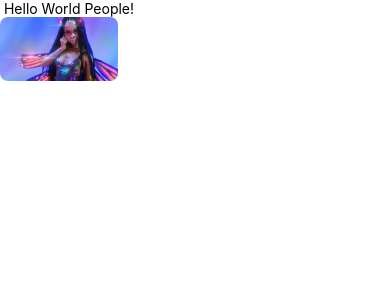
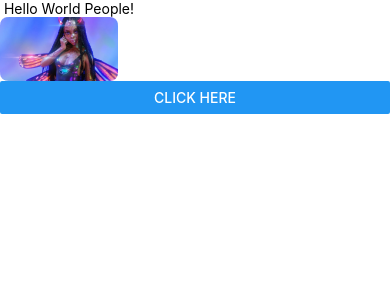
Before and after one commit to Ifcodes/Ahia, a React Native app: screen / in a window 390 px wide. Shown: the top 300 px of the page. Built offline with nearby package versions, Linux system fonts and the light colour scheme.

Commit message:
feat: added button

```diff
--- a/App.tsx
+++ b/App.tsx
@@ -1,5 +1,5 @@
 import { StatusBar } from "expo-status-bar";
-import { Image, StyleSheet, Text, View } from "react-native";
+import { Button, Image, StyleSheet, Text, View } from "react-native";
 import styled from "styled-components/native";
 
 const Container = styled.SafeAreaView`
@@ -16,6 +16,7 @@ export default function App() {
     <Container>
       <Text> Hello World People! </Text>
       <Image source={require("./assets/Rectangle 1534.png")} />
+      <Button title="Click here" onPress={() => alert("Hello Clicked")} />
       <StatusBar style="auto" />
     </Container>
   );
```
